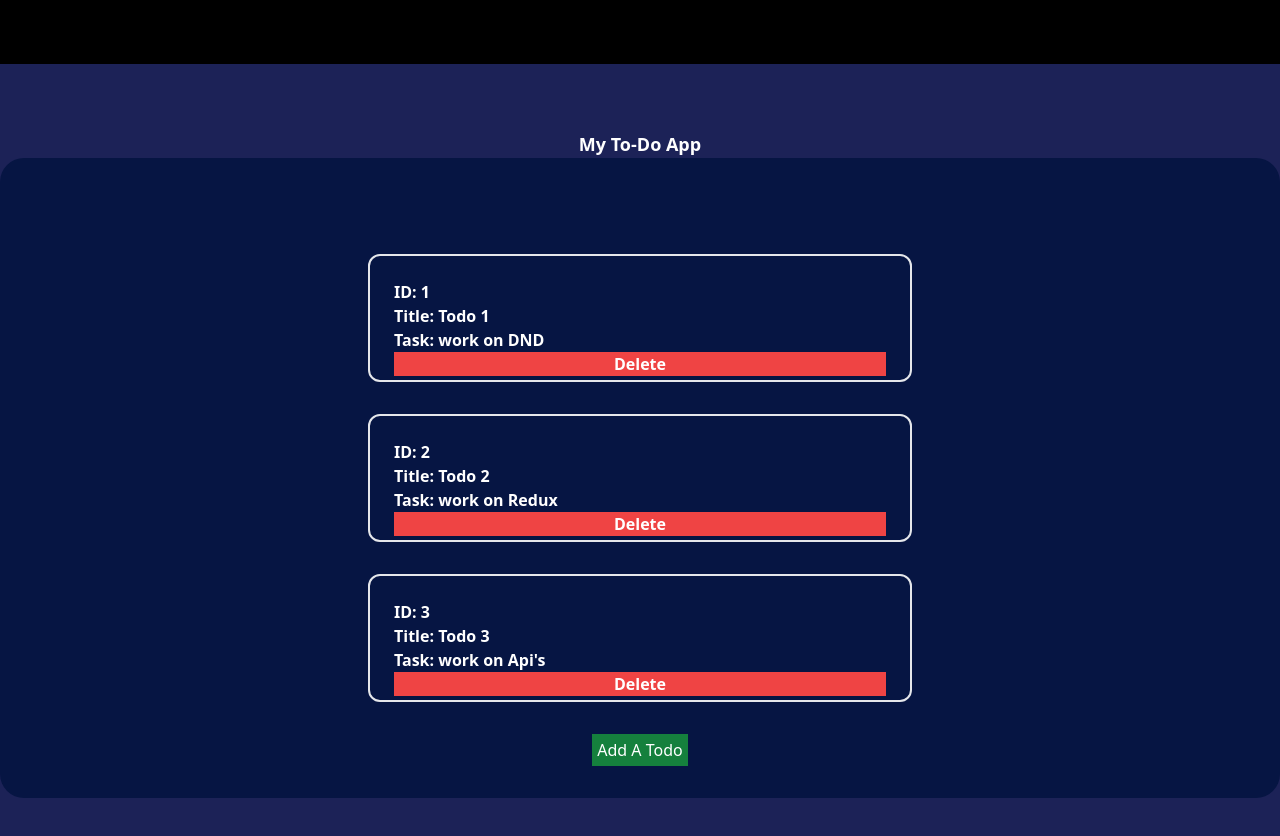
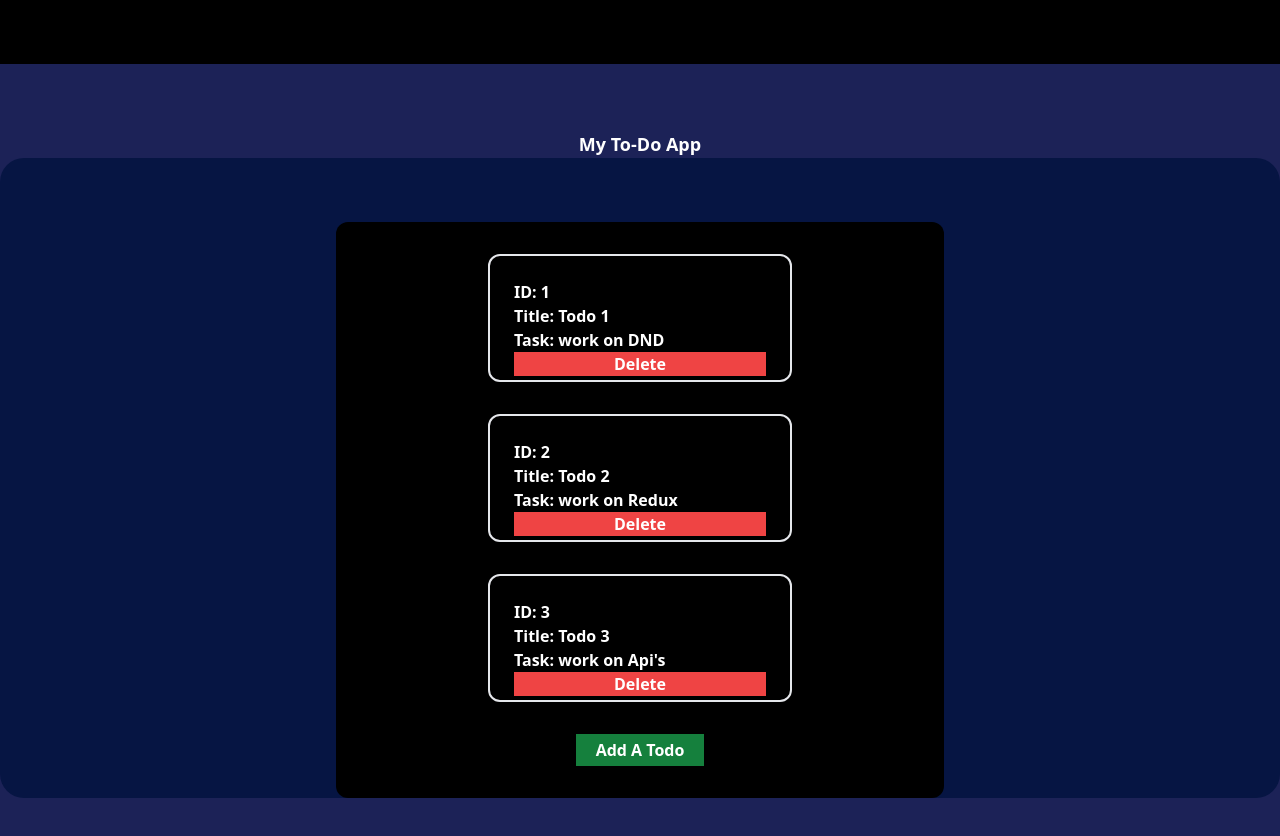
Before and after one commit to UzairAJ1/DND-Todo-List, a Next.js app in the folder client/: page / in a window 1280 px wide. Shown: the top 836 px of the page. Built offline with nearby package versions, Linux system fonts and the light colour scheme.

Commit message:
first commit

```diff
--- a/client/src/components/NewTodo.js
+++ b/client/src/components/NewTodo.js
@@ -51,7 +51,7 @@ console.log(allTodos)
   }, []);
 
   return (
-    <div className='w-full h-full border-4 border-red-500 bg-[#444654] flex flex-col items-center justify-center gap-6 text-white'>
+    <div className='w-full h-full  bg-[#444654] flex flex-col items-center justify-center gap-6 text-white rounded-2xl'>
       <div>
         <h1 className='w-24'>Enter Id</h1>
         <input
--- a/client/src/components/TodoCard.js
+++ b/client/src/components/TodoCard.js
@@ -2,7 +2,8 @@ import React, { useEffect } from 'react';
 import { useSelector, useDispatch } from 'react-redux';
 import { setTodos } from '../features/todos/todo-slice';
 import { DragDropContext, Droppable, Draggable } from 'react-beautiful-dnd';
-import {updateTodosOnServer} from '../hooks/UpdateTodosOnServer'
+import { updateTodosOnServer } from '../hooks/UpdateTodosOnServer';
+
 const reorder = (list, startIndex, endIndex) => {
     const result = Array.from(list);
     const [removed] = result.splice(startIndex, 1);
@@ -32,29 +33,29 @@ const TodoCard = ({ setNewTodo }) => {
         fetchTodos();
     }, [dispatch]);
 
-
     const handleDragEnd = (result) => {
         if (!result.destination) {
 
+        } else {
+            const sourceDroppableId = result.source.droppableId;
+            const destinationDroppableId = result.destination.droppableId;
+
+            if (sourceDroppableId === 'todos' && (destinationDroppableId === 'todos1' || destinationDroppableId === 'todos2')) {
+
                 const { source: { index } } = result;
                 const deletedTodo = todos[index];
-
                 const updatedTodos = todos.filter((item) => item.id !== deletedTodo.id);
-
-
                 dispatch(setTodos(updatedTodos));
                 updateTodosOnServer(updatedTodos);
-
-
             } else {
                 const reorderedTodos = reorder(
                     todos,
                     result.source.index,
                     result.destination.index
                 );
-
                 dispatch(setTodos(reorderedTodos));
                 updateTodosOnServer(reorderedTodos);
+            }
         }
     };
 
@@ -65,11 +66,28 @@ const TodoCard = ({ setNewTodo }) => {
     };
 
     return (
-        <DragDropContext onDragEnd={handleDragEnd}>
+        <DragDropContext
+
+        onDragEnd={handleDragEnd}>
+            <div className="flex py-8">
+
+            <Droppable droppableId="todos1">
+                    {(provided1) => (
+                        <div
+                            className="w-[25%] h-full flex gap-8 flex-col items-center justify-center bg-transparent"
+                            {...provided1.droppableProps}
+                            ref={provided1.innerRef}
+                        >
+                           <h1 className='text-transparent'>asd</h1>
+
+                            {provided1.placeholder}
+                        </div>
+                    )}
+                </Droppable>
                 <Droppable droppableId="todos">
                     {(provided) => (
                         <div
-                        className="w-full h-full flex gap-8 flex-col items-center justify-center"
+                            className="w-[50%] h-full flex gap-8 flex-col items-center justify-center bg-black rounded-xl py-8"
                             {...provided.droppableProps}
                             ref={provided.innerRef}
                         >
@@ -95,14 +113,27 @@ const TodoCard = ({ setNewTodo }) => {
 
                             <button
                                 onClick={() => { setNewTodo(true) }}
-                            className='w-24 h-8 bg-green-700 text-white'>Add A Todo</button>
+                                className='w-32 h-8 bg-green-700 text-white font-bold px-4'>Add A Todo</button>
                             {provided.placeholder}
                         </div>
                     )}
                 </Droppable>
+
+                <Droppable droppableId="todos2">
+                    {(provided1) => (
+                        <div
+                            className="w-[25%] h-full flex gap-8 flex-col items-center justify-center bg-transparent"
+                            {...provided1.droppableProps}
+                            ref={provided1.innerRef}
+                        >
+                           <h1 className='text-transparent'>asd</h1>
+
+                            {provided1.placeholder}
+                        </div>
+                    )}
+                </Droppable>
+            </div>
         </DragDropContext>
-
-
     );
 };
 
--- a/client/src/pages/index.js
+++ b/client/src/pages/index.js
@@ -15,10 +15,10 @@ export default function Home() {
 
     <div
 
-      className='w-full h-screen bg-[#1C2257] flex flex-col items-center justify-center container mx-auto'>
+      className='w-full h-screen bg-[#1C2257] flex flex-col items-center justify-center '>
         <h1 className='text-lg text-white font-bold'>My To-Do App</h1>
       <div className='w-full h-[80%] bg-[#061543] rounded-3xl overflow-y-scroll'>
-        <div className={newTodo ? 'hidden' : 'p-24'}>
+        <div className={newTodo ? 'hidden' : 'p-8'}>
           <TodoCard
             setNewTodo={setNewTodo} />
         </div>
```
Lines whose indentation alone changed are shown as unchanged.
